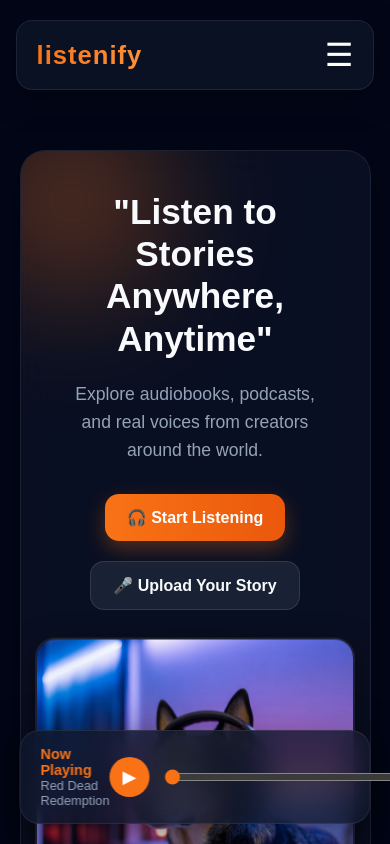
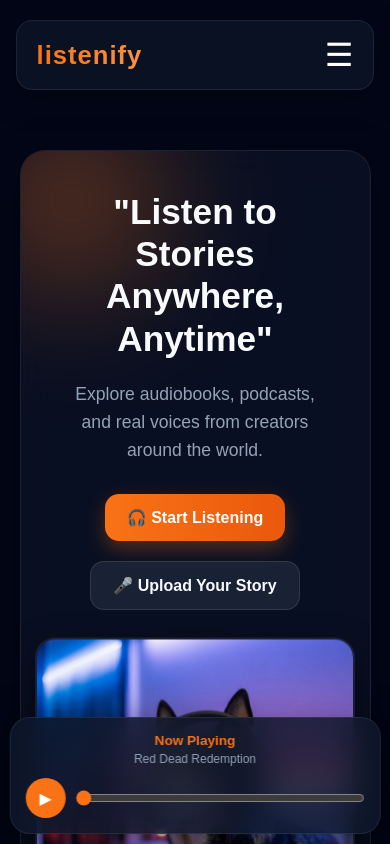
Before and after one commit to danu-codes/Listenify, a React (Vite) app: page / in a window 390 px wide. Shown: the top 844 px of the page. Built offline with nearby package versions, Linux system fonts and the light colour scheme.

Commit message:
Updated project

```diff
--- a/src/pages/Home/components/AudioPlayer/AudioPlayer.css
+++ b/src/pages/Home/components/AudioPlayer/AudioPlayer.css
@@ -10,10 +10,11 @@
     display: flex;
     align-items: center;
     justify-content: space-between;
+    gap: 20px;
 
     padding: 15px 20px;
 
-    background: rgba(15, 23, 42, 0.8);
+    background: rgba(15, 23, 42, 0.85);
     backdrop-filter: blur(15px);
 
     border: 1px solid rgba(255,255,255,0.08);
@@ -22,11 +23,15 @@
     box-shadow: 0 10px 40px rgba(0,0,0,0.5);
 
     color: #F8FAFC;
-
     z-index: 999;
 }
 
 /* INFO */
+.audio-info {
+    min-width: 0;
+    flex: 1;
+}
+
 .audio-info h4 {
     margin: 0;
     font-size: 0.9rem;
@@ -34,9 +39,13 @@
 }
 
 .audio-info p {
-    margin: 0;
+    margin: 4px 0 0;
     font-size: 0.8rem;
     color: #94A3B8;
+
+    white-space: nowrap;
+    overflow: hidden;
+    text-overflow: ellipsis;
 }
 
 /* CONTROLS */
@@ -44,12 +53,13 @@
     display: flex;
     align-items: center;
     gap: 15px;
+    flex: 2;
 }
 
 /* BUTTON */
 .audio-controls button {
-    width: 40px;
-    height: 40px;
+    width: 42px;
+    height: 42px;
 
     border-radius: 50%;
     border: none;
@@ -61,15 +71,79 @@
 
     font-size: 18px;
 
-    transition: 0.3s ease;
+    transition: all 0.3s ease;
+    flex-shrink: 0;
 }
 
 .audio-controls button:hover {
-    transform: scale(1.1);
+    transform: scale(1.08);
 }
 
 /* SLIDER */
 .audio-controls input[type="range"] {
-    width: 250px;
+    width: 100%;
     accent-color: #F97316;
 }
+
+/* ========================= */
+/* TABLET */
+/* ========================= */
+
+@media (max-width: 768px) {
+    .audio-player {
+        padding: 12px 15px;
+        gap: 12px;
+    }
+
+    .audio-controls {
+        gap: 10px;
+    }
+
+    .audio-controls button {
+        width: 38px;
+        height: 38px;
+        font-size: 16px;
+    }
+
+    .audio-info h4 {
+        font-size: 0.85rem;
+    }
+
+    .audio-info p {
+        font-size: 0.75rem;
+    }
+}
+
+/* ========================= */
+/* MOBILE */
+/* ========================= */
+
+@media (max-width: 480px) {
+    .audio-player {
+        flex-direction: column;
+        align-items: stretch;
+
+        padding: 15px;
+        gap: 12px;
+
+        bottom: 10px;
+        width: 95%;
+    }
+
+    .audio-info {
+        text-align: center;
+    }
+
+    .audio-controls {
+        width: 100%;
+    }
+
+    .audio-controls button {
+        width: 40px;
+        height: 40px;
+    }
+
+    .audio-controls input[type="range"] {
+        flex: 1;
+    }
+}
--- a/src/pages/Home/components/Footer/SocialIcons.css
+++ b/src/pages/Home/components/Footer/SocialIcons.css
@@ -2,6 +2,7 @@
     display: flex;
     gap: 15px;
     align-items: center;
+    justify-content: center;
 }
 
 .social-icons img {
```
